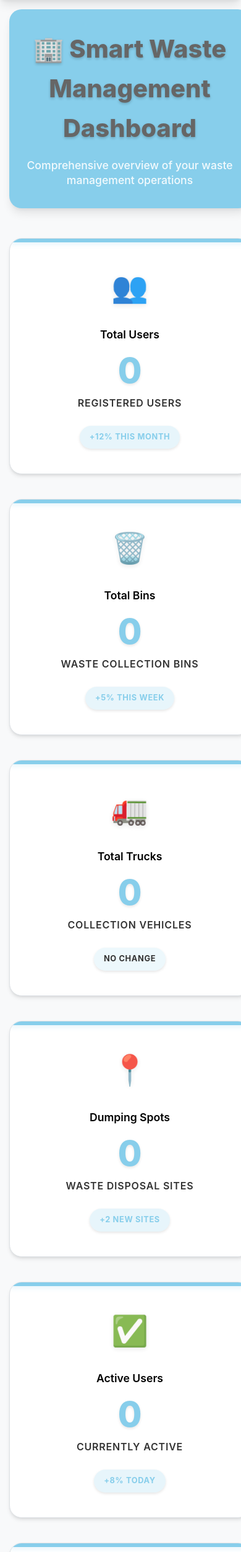
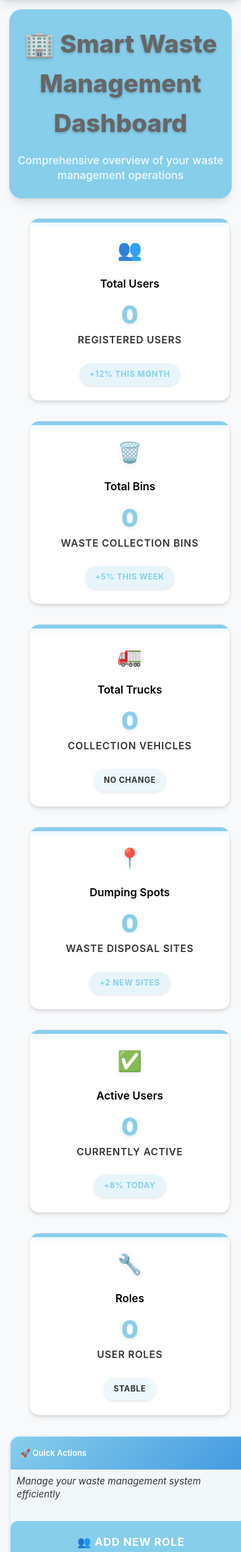
Before and after one commit to jamstanleyambe/smart-waste-management-main, a Django app: template templates/admin/index.html in a window 390 px wide. Shown: the part 96-2600 px from the top of the page at 62% size. Run offline with Django 4.2, Linux system fonts and the light colour scheme; the template is opened without the code that fills it, so the values that code supplies are empty; data comes from the database, SQL or seed files in the repository.

Commit message:
Improved dashboard layout with better responsive grid and optimized card sizes for full viewport display

```diff
--- a/templates/admin/base_site.html
+++ b/templates/admin/base_site.html
@@ -62,7 +62,7 @@
         height: 100vh;
         max-width: none;
         margin: 0;
-        padding: 2rem 3rem;
+        padding: 1rem;
         box-sizing: border-box;
     }
 
@@ -271,47 +271,68 @@
     /* Enhanced Dashboard Styling */
     .dashboard-stats {
         display: grid;
-        grid-template-columns: repeat(auto-fit, minmax(350px, 1fr));
-        gap: 2.5rem;
+        grid-template-columns: repeat(auto-fit, minmax(300px, 1fr));
+        gap: 2rem;
         margin: 2rem 0;
         width: 100vw;
         max-width: none;
         box-sizing: border-box;
+        padding: 0 2rem;
     }
 
-    @media (min-width: 1400px) {
+    @media (min-width: 1600px) {
+        .dashboard-stats {
+            grid-template-columns: repeat(6, 1fr);
+        }
+    }
+
+    @media (min-width: 1400px) and (max-width: 1599px) {
+        .dashboard-stats {
+            grid-template-columns: repeat(5, 1fr);
+        }
+    }
+
+    @media (min-width: 1200px) and (max-width: 1399px) {
         .dashboard-stats {
             grid-template-columns: repeat(4, 1fr);
         }
     }
 
-    @media (min-width: 1200px) and (max-width: 1399px) {
+    @media (min-width: 900px) and (max-width: 1199px) {
         .dashboard-stats {
             grid-template-columns: repeat(3, 1fr);
         }
     }
 
-    @media (min-width: 768px) and (max-width: 1199px) {
+    @media (min-width: 600px) and (max-width: 899px) {
         .dashboard-stats {
             grid-template-columns: repeat(2, 1fr);
+        }
+    }
+
+    @media (max-width: 599px) {
+        .dashboard-stats {
+            grid-template-columns: 1fr;
         }
     }
 
     .stat-card {
         background: var(--card-bg);
         border: 1px solid var(--border-color);
-        border-radius: 20px;
-        padding: 2.5rem 2rem;
+        border-radius: 16px;
+        padding: 1.5rem 1rem;
         text-align: center;
         box-shadow: var(--shadow);
         transition: all 0.4s cubic-bezier(0.4, 0, 0.2, 1);
         position: relative;
         overflow: hidden;
-        min-height: 200px;
+        min-height: 160px;
         display: flex;
         flex-direction: column;
         justify-content: center;
         align-items: center;
+        width: 100%;
+        box-sizing: border-box;
     }
 
     .stat-card::before {
@@ -354,10 +375,10 @@
     }
 
     .stat-card .number {
-        font-size: 3.5rem;
+        font-size: 2.5rem;
         font-weight: 800;
         color: var(--primary-color);
-        margin-bottom: 0.75rem;
+        margin-bottom: 0.5rem;
         text-shadow: 0 2px 4px rgba(0, 0, 0, 0.1);
         line-height: 1;
     }
@@ -372,8 +393,8 @@
     }
 
     .stat-card .stat-icon {
-        font-size: 3rem;
-        margin-bottom: 1.5rem;
+        font-size: 2rem;
+        margin-bottom: 1rem;
         opacity: 0.9;
         filter: drop-shadow(0 2px 4px rgba(0, 0, 0, 0.1));
         transition: all 0.4s ease;
@@ -414,13 +435,13 @@
     /* Dashboard Header */
     .dashboard-header {
         text-align: center;
-        margin: 0 0 3rem 0;
-        padding: 2rem 0;
+        margin: 0 0 2rem 0;
+        padding: 1.5rem 0;
         background: var(--primary-color);
         border-radius: 20px;
         color: white;
         box-shadow: var(--shadow-lg);
-        width: 100vw;
+        width: 100%;
         box-sizing: border-box;
     }
 
```
